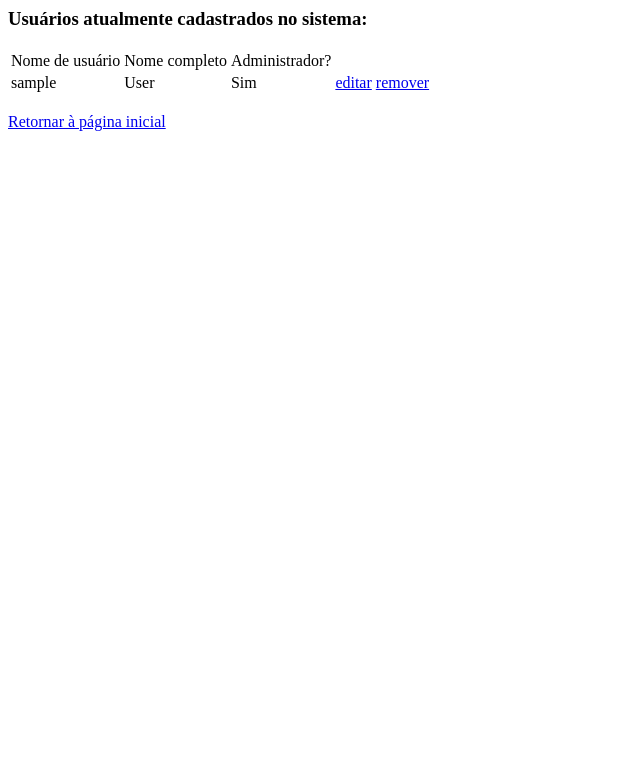
After one commit to rodolfo-s-antunes/room-reservation, a PHP site: page /list-users.php in a window 1280 px wide. The commit adds this page. Shown: the top 783 px of the page, without its empty margins (0-640 px from the left). Run offline with PHP 8.4, Linux system fonts and the light colour scheme; the visitor is signed in with stand-in values (Sample User, id 1); tables that the repository leaves empty or names only in its code hold one stand-in row (values such as "Sample post").

Commit message:
User Listing Interface
Added a basic interface to list all users on the system and enable their addition, update and removal.

This interface is implemented on the "list-users.php" file. It is still crude and lacks features such as user querying and sorting. Such features are planned to be implemented after all system basic functionality is available.

The file "database.php" also had additions to enable the retrieval of user information for the above interface.

```diff
--- a/database.php
+++ b/database.php
@@ -29,7 +29,14 @@ class DatabaseOperations
 		$query_stmt->bindParam (':username', $username);
 		$query_stmt->bindParam (':password', $password);
 		$query_stmt->execute ();
-		return $query_stmt->fetch();
+		return $query_stmt->fetch ();
+	}
+
+	function get_all_user_info ()
+	{
+		$query_stmt = $this->database_conn->prepare ("SELECT * FROM users");
+		$query_stmt->execute ();
+		return $query_stmt->fetchAll ();
 	}
 }
 
--- a/index.php
+++ b/index.php
@@ -15,7 +15,7 @@ if (!isset($_SESSION['auth']) || $_SESSION['auth'] != 1) {
 
 <?php if ($_COOKIE['login_admin']) { ?>
 
-<p><a href="#">Gerenciar usuários</a></p>
+<p><a href="list-users.php">Gerenciar usuários</a></p>
 <p><a href="#">Gerenciar salas</a></p>
 
 <?php } ?>
--- /dev/null
+++ b/list-users.php
@@ -0,0 +1,45 @@
+<?php
+session_start();
+if (!isset ($_SESSION['auth']) || $_SESSION['auth'] != 1) {
+	header ('Location: login.php');
+	exit ();
+}
+
+include "database.php";
+?>
+
+<html>
+<header><title>Reservas de Salas</title></header>
+<body>
+
+<h3>Usuários atualmente cadastrados no sistema:</h3>
+
+<table>
+<tr>
+	<td>Nome de usuário</td>
+	<td>Nome completo</td>
+	<td>Administrador?</td>
+</tr>
+
+<?php
+$db_ops = new DatabaseOperations ();
+
+foreach ($db_ops->get_all_user_info () as $user_info)
+{
+	echo "<tr>";
+	echo "<td>" . $user_info["username"] . "</td>";
+	echo "<td>" . $user_info["fullname"] . "</td>";
+	$admin_print_string = ($user_info["admin"]) ? "Sim" : "Não";
+	echo "<td>" . $admin_print_string . "</td>";
+	echo "<td><a href='edit-user.php?id_user=" . $user_info["id"] . "'>editar</a></td>";
+	echo "<td><a href='remove-user.php?id_user=" . $user_info["id"] . "'>remover</a></td>";
+	echo "<tr>";
+}
+?>
+
+</table>
+
+<p><a href="index.php">Retornar à página inicial</a></p>
+
+</body>
+</html>
--- a/login.php
+++ b/login.php
@@ -1,12 +1,12 @@
 <?php
-include ("database.php");
+include "database.php";
 
-if (isset($_POST['login_username']) && isset($_POST['login_password']))
+if (isset ($_POST['login_username']) && isset ($_POST['login_password']))
 {
 	$username = $_POST['login_username'];
 	$password = $_POST['login_password'];
 
-    $db_ops = new DatabaseOperations();
+	$db_ops = new DatabaseOperations ();
 	$user_auth_info = $db_ops->authenticate_user ($username, $password);
 
 	if (empty ($user_auth_info))
```
Lines whose indentation alone changed are shown as unchanged.
